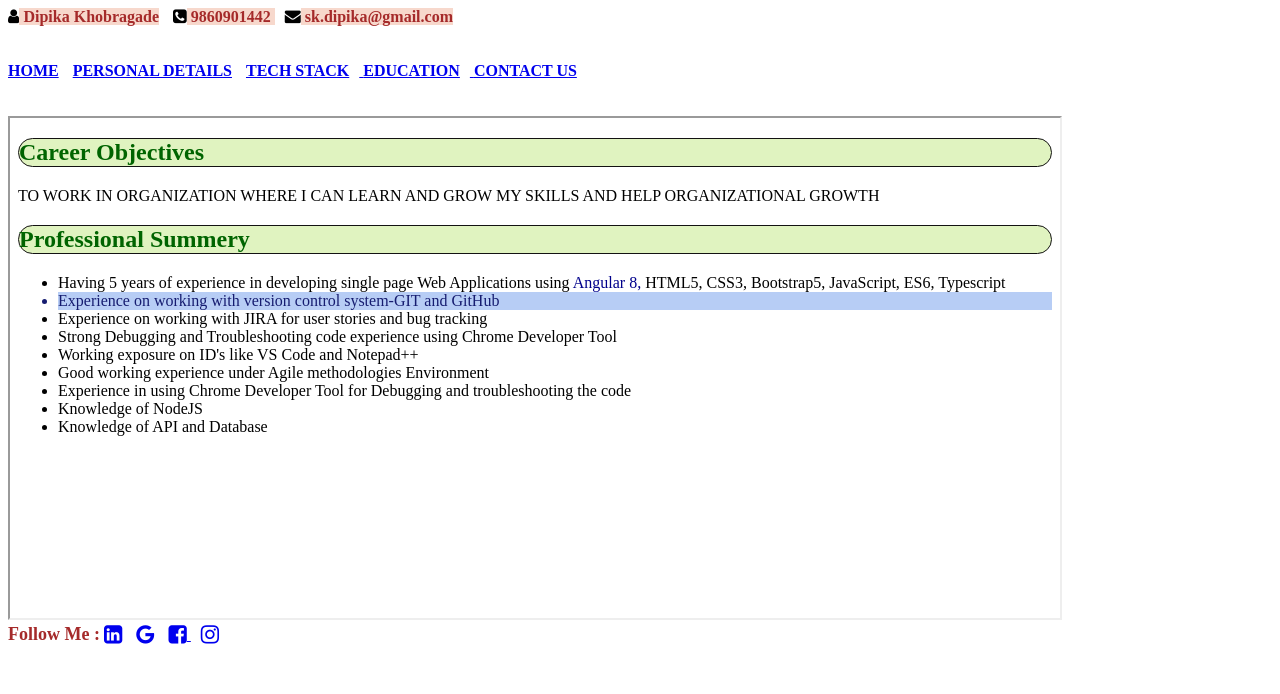
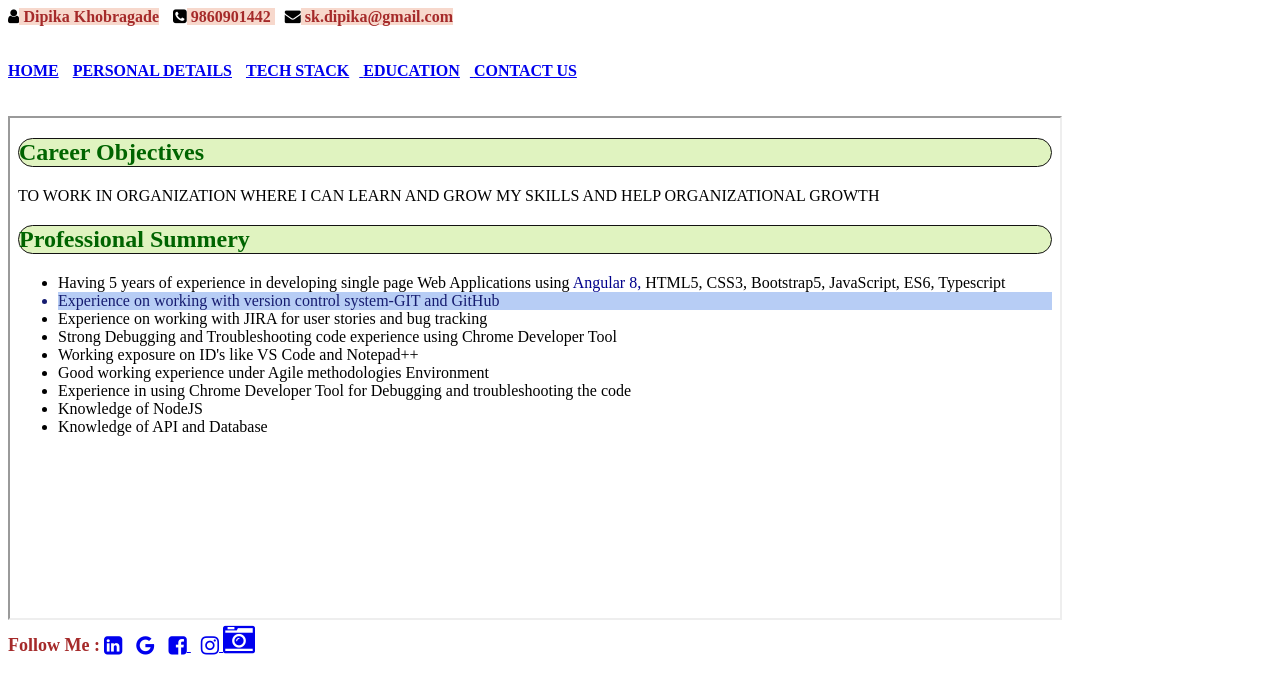
Before and after one commit to dipikakhobragade/my-profile, a plain HTML site: page index.html in a window 1280 px wide. Drawn offline with Linux system fonts and the light colour scheme.

Commit message:
file commited
file committed

```diff
--- a/index.html
+++ b/index.html
@@ -65,6 +65,7 @@
                 aria-hidden="true"></i> </a>
         <a href="https://www.instagram.com/" class="socialMedia" target="_blank"> <i class="fa fa-instagram fa-lg"
                 aria-hidden="true"></i>
+                <i class="fa fa-camera-retro fa-2x"></i>
         </a>
 
 
```
Also changed, not shown: education.html (+1 -0 lines).
